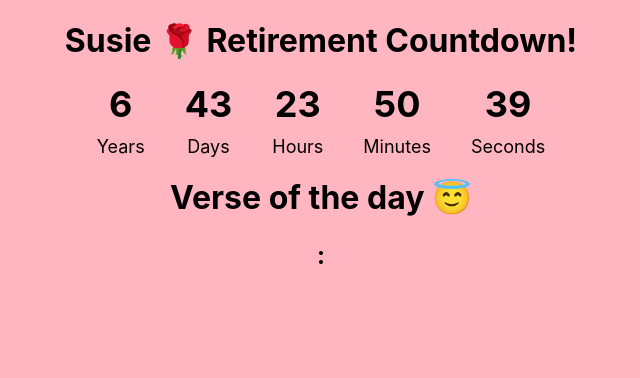
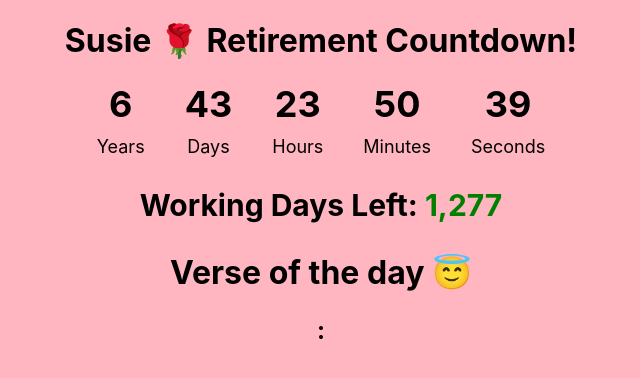
Before and after one commit to mjgiannelli/retirement, a React (Create React App) app: page / in a window 1280 px wide. Shown: the top 378 px of the page, without its empty margins (319-959 px from the left). Built offline with nearby package versions, Linux system fonts and the light colour scheme; no server answers.

Commit message:
add business days left

```diff
--- a/public/index.html
+++ b/public/index.html
@@ -7,7 +7,7 @@
     <meta name="theme-color" content="#000000" />
     <meta
       name="description"
-      content="Web site created using create-react-app"
+      content="Sue's Retirement!"
     />
     <link rel="apple-touch-icon" href="%PUBLIC_URL%/logo192.png" />
     <!--
@@ -24,7 +24,7 @@
       work correctly both with client-side routing and a non-root public URL.
       Learn how to configure a non-root public URL by running `npm run build`.
     -->
-    <title>React App</title>
+    <title>Sue's Retirement!</title>
   </head>
   <body>
     <noscript>You need to enable JavaScript to run this app.</noscript>
--- a/src/Countdown.tsx
+++ b/src/Countdown.tsx
@@ -46,6 +46,7 @@ const Countdown: React.FC<Props> = ({ date }) => {
     minutes: 0,
     seconds: 0,
   });
+  const [businessDaysLeft, setBusinessDaysLeft] = useState<string>("");
 
   useEffect(() => {
     const intervalId = setInterval(() => {
@@ -70,6 +71,31 @@ const Countdown: React.FC<Props> = ({ date }) => {
     return () => {
       clearInterval(intervalId);
     };
+  }, [date]);
+
+
+  useEffect(() => {
+    function businessDaysBetween() {
+      // convert input dates to Date objects
+      const startDate = new Date();
+      const endDate = new Date(date);
+
+      // calculate the difference in milliseconds
+      let diff = endDate.getTime() - startDate.getTime();
+
+      // convert the difference to days
+      let diffInDays = diff / (1000 * 60 * 60 * 24);
+
+      // get the number of weekends in the period
+      let weekends = Math.floor(diffInDays / 7);
+      let days = diffInDays - (weekends * 2);
+
+      // subtract weekends from the total number of days
+      let businessDays = Math.ceil(days - weekends);
+
+      setBusinessDaysLeft(businessDays.toLocaleString());
+    }
+    businessDaysBetween();
   }, [date]);
 
   return (
@@ -97,6 +123,7 @@ const Countdown: React.FC<Props> = ({ date }) => {
         <Label>Seconds</Label>
       </Unit>
     </Container>
+    <p style={{fontSize: '30px', fontWeight: 'bold'}}>Working Days Left: <span style={{color: 'green'}}>{businessDaysLeft}</span></p>
     <BibleVerse />
     </>
   );
```
